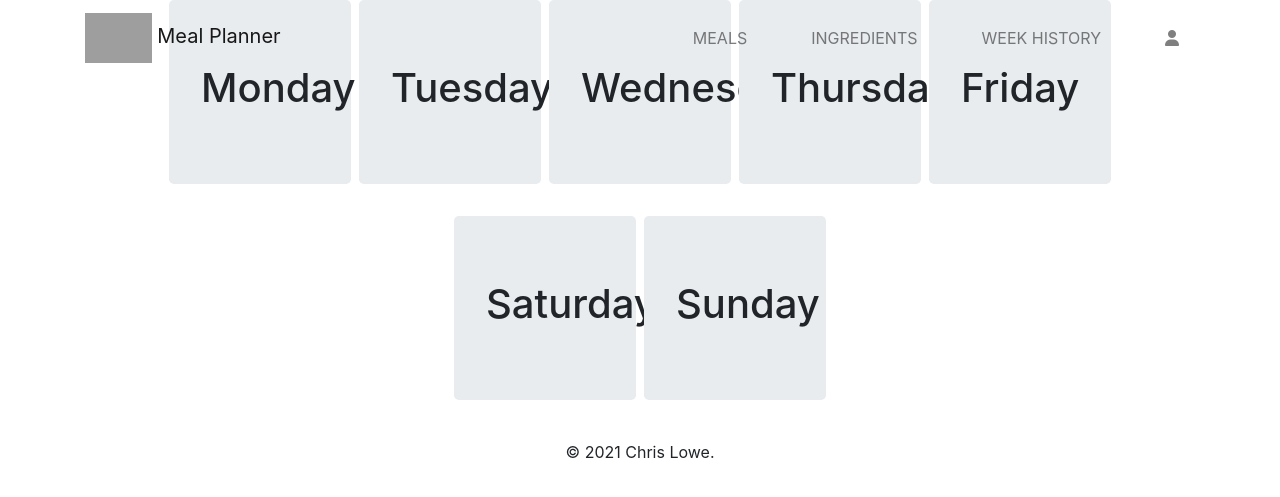
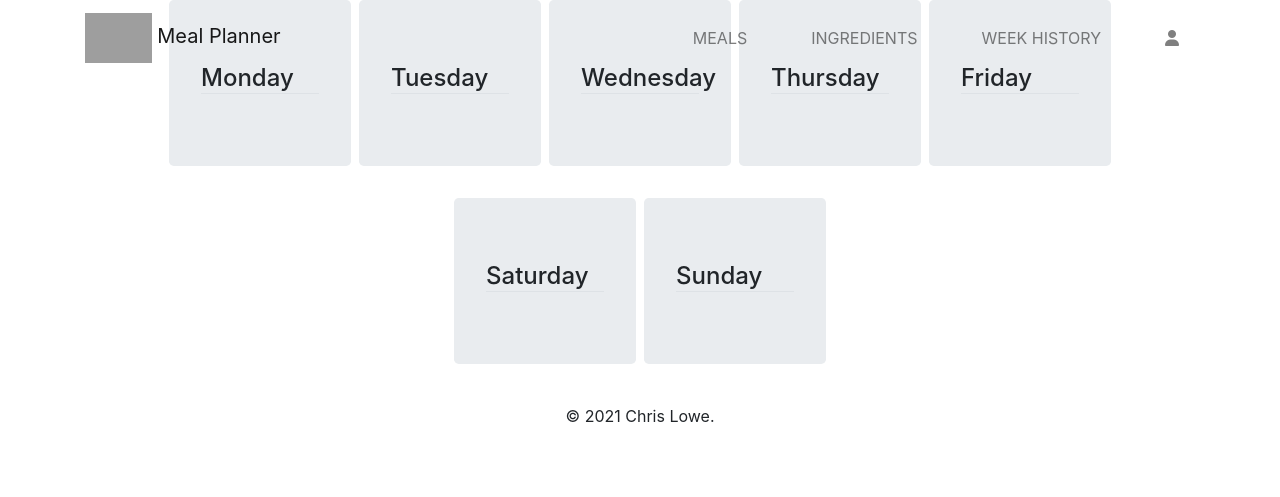
Before and after one commit to csl619/meal_app, a Django app: page / in a window 1280 px wide. Shown: the top 497 px of the page. Run offline with Django 3.2, Linux system fonts and the light colour scheme; the visitor is signed in with stand-in values (Sample User, id 1); parts of the project's set-up code (start-up, migrations or seed data) failed here and were passed over; some libraries are stand-ins or nearby versions; grey boxes are pictures that could not be loaded.

Commit message:
changes to home page styling

```diff
--- a/templates/landing/home.html
+++ b/templates/landing/home.html
@@ -5,40 +5,40 @@
 {% block content %}
 <div class="row justify-content-center">
   <div class="col-md-6 col-lg-4 col-xl-2 px-1">
-    <div class="jumbotron">
-      <h1>Monday</h1>
+    <div class="jumbotron day_summary">
+      <h4 class='border-bottom'>Monday</h4>
     </div>
   </div>
   <div class="col-md-6 col-lg-4 col-xl-2 px-1">
-    <div class="jumbotron">
-      <h1>Tuesday</h1>
+    <div class="jumbotron day_summary">
+      <h4 class='border-bottom'>Tuesday</h4>
     </div>
   </div>
   <div class="col-md-6 col-lg-4 col-xl-2 px-1">
-    <div class="jumbotron">
-      <h1>Wednesday</h1>
+    <div class="jumbotron day_summary">
+      <h4 class='border-bottom'>Wednesday</h4>
     </div>
   </div>
   <div class="col-md-6 col-lg-4 col-xl-2 px-1">
-    <div class="jumbotron">
-      <h1>Thursday</h1>
+    <div class="jumbotron day_summary">
+      <h4 class='border-bottom'>Thursday</h4>
     </div>
   </div>
   <div class="col-md-6 col-lg-4 col-xl-2 px-1">
-    <div class="jumbotron">
-      <h1>Friday</h1>
+    <div class="jumbotron day_summary">
+      <h4 class='border-bottom'>Friday</h4>
     </div>
   </div>
 </div>
 <div class="row justify-content-center">
   <div class="col-md-6 col-lg-4 col-xl-2 px-1">
-    <div class="jumbotron">
-      <h1>Saturday</h1>
+    <div class="jumbotron day_summary">
+      <h4 class='border-bottom'>Saturday</h4>
     </div>
   </div>
   <div class="col-md-6 col-lg-4 col-xl-2 px-1">
-    <div class="jumbotron">
-      <h1>Sunday</h1>
+    <div class="jumbotron day_summary">
+      <h4 class='border-bottom'>Sunday</h4>
     </div>
   </div>
 </div>
```
Also changed, not shown: 1 other file.
